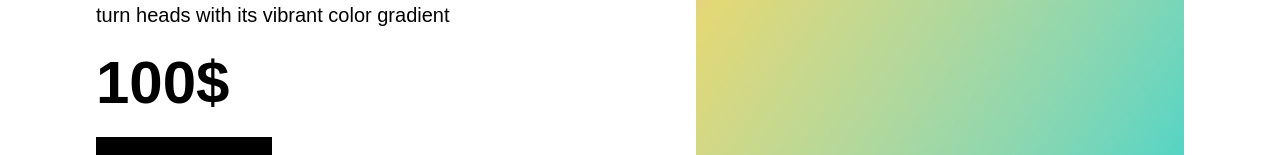
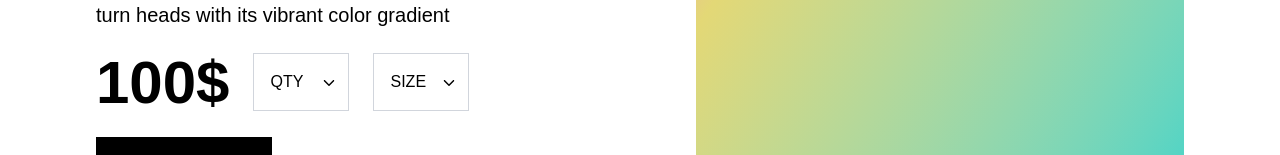
Before and after one commit to anhcu6868/nike-app, a React (Vite) app: page / in a window 1280 px wide. Shown: the part 555-710 px from the top of the page. Built offline with nearby package versions, Linux system fonts and the light colour scheme.

Commit message:
Making select

```diff
--- /dev/null
+++ b/src/components/Select.tsx
@@ -0,0 +1,31 @@
+import { IoIosArrowDown } from 'react-icons/io'
+import type { FC } from 'react'
+
+type SelectProps = {
+  title: string
+  options: Array<number>
+}
+const Select: FC<SelectProps> = ({ title, options }) => {
+  return (
+    <div className="relative">
+      <select
+        defaultValue={''}
+        className="w-24 appearance-none border border-gray-300 bg-white p-4"
+      >
+        <option value="" disabled hidden>
+          {title}
+        </option>
+        {options.map((option) => (
+          <option value={option} key={option}>
+            {option}
+          </option>
+        ))}
+      </select>
+      <div className="flex-center absolute inset-y-0 right-0 pr-3">
+        <IoIosArrowDown />
+      </div>
+    </div>
+  )
+}
+
+export default Select
--- a/src/components/ShoeDetail.tsx
+++ b/src/components/ShoeDetail.tsx
@@ -1,4 +1,6 @@
 import nike1 from '../assets/n1-min.png'
+import Select from './Select'
+import { SIZES, QTY } from '../constants'
 
 const ShoeDetail = () => {
   return (
@@ -18,7 +20,12 @@ const ShoeDetail = () => {
             "The Nike Air Max 270 is a lifestyle shoe that's sure to turn heads with its vibrant color gradient"
           }
         </div>
-        <div className="text-3xl font-extrabold md:text-6xl">100$</div>
+        {/* Dollars, QTY & SIZE Select */}
+        <div className="flex space-x-6">
+          <div className="text-3xl font-extrabold md:text-6xl">100$</div>
+          <Select title={'QTY'} options={QTY} />
+          <Select title={'SIZE'} options={SIZES} />
+        </div>
         {/* Shoe buttons and links */}
         <div className="space-x-10">
           <button className="h-14 w-44 bg-black text-white hover:bg-gray-900 active:bg-gray-700">
--- /dev/null
+++ b/src/constants.ts
@@ -0,0 +1,2 @@
+export const SIZES = [41, 42, 43, 44, 45, 46, 47]
+export const QTY = [1, 2, 3, 4, 5]
```
